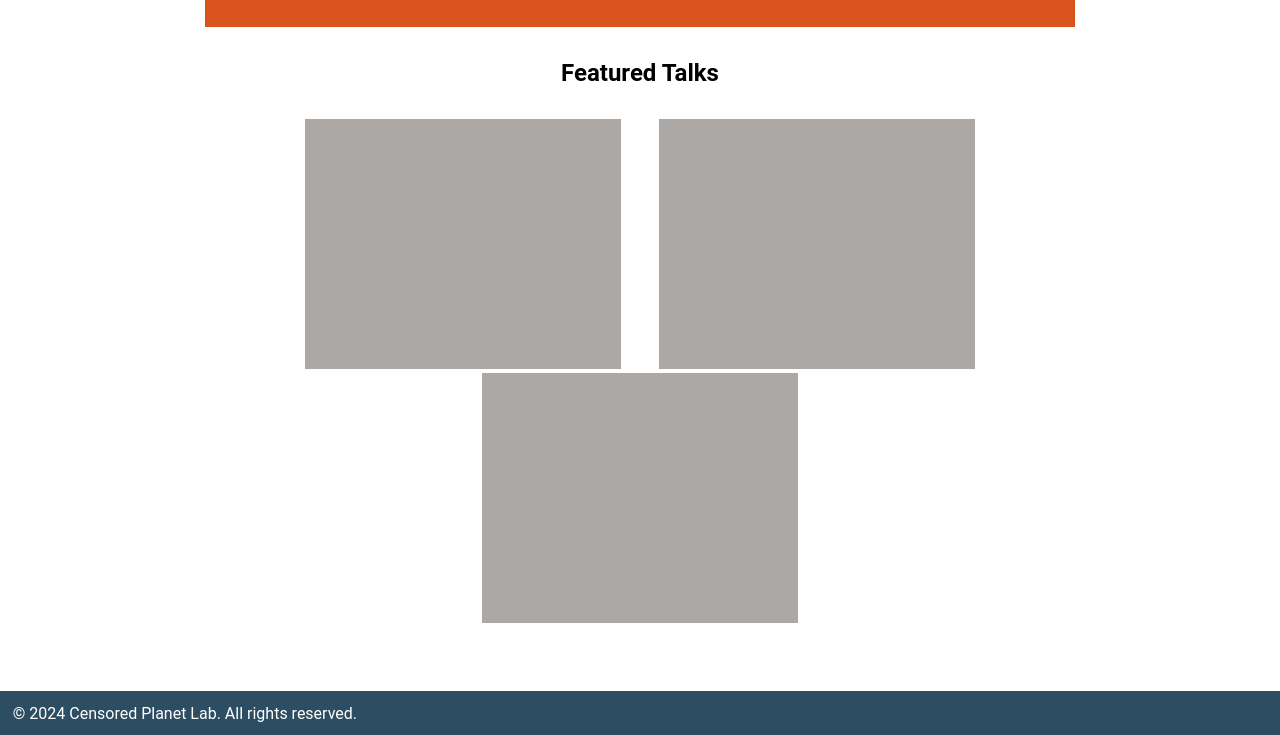
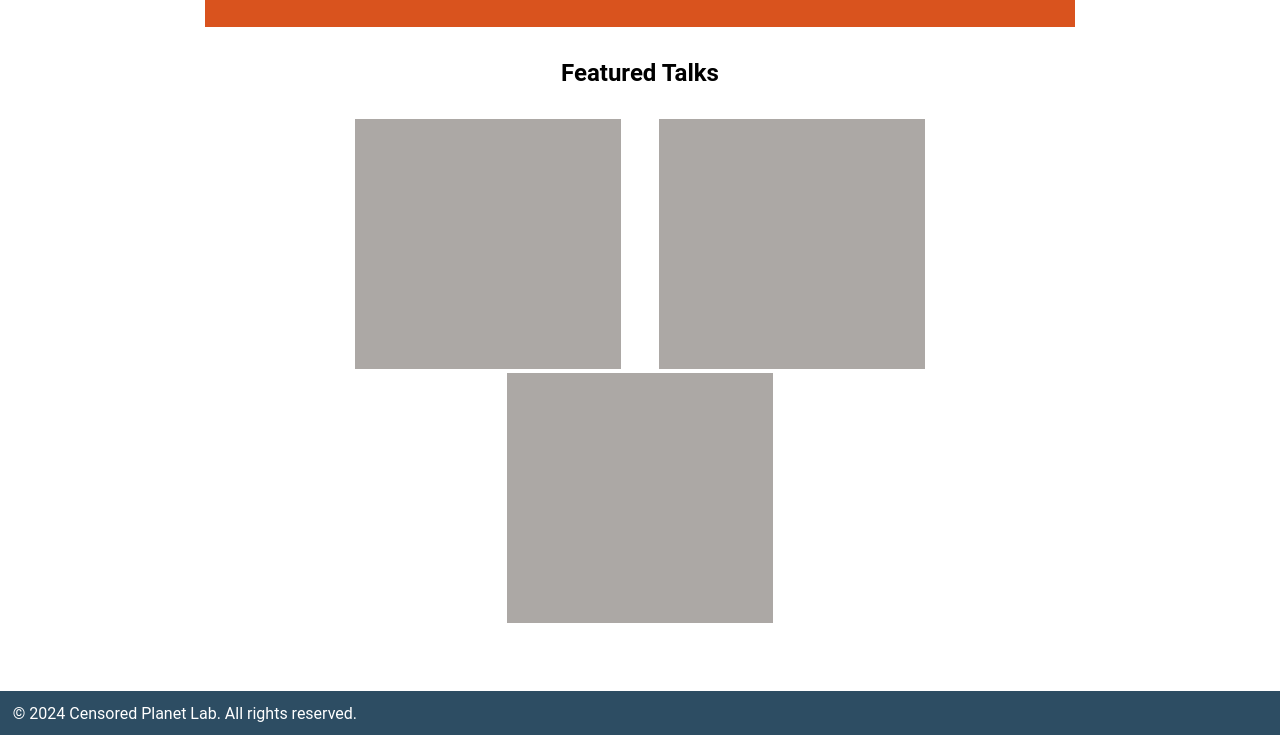
Before and after one commit to maryamnmkfrsh/censoredplanetlab, a plain HTML site: page index.html in a window 1280 px wide. Shown: the part 3020-3755 px from the top of the page. Drawn offline with Linux system fonts and the light colour scheme; a web font is replaced by a local one.

Commit message:
Update index.html

```diff
--- a/index.html
+++ b/index.html
@@ -113,9 +113,9 @@ Primis vel magnis finibus vestibulum morbi amet. Netus porttitor fermentum natoq
       </div>
       <div class="talks">
         <h2>Featured Talks</h2>
-         <img src="assets/images/placeholder.jpg" width="350px" height="250px">
-        <img src="assets/images/placeholder.jpg" width="350px" height="250px">
-        <img src="assets/images/placeholder.jpg" width="350px" height="250px">
+         <img src="assets/images/placeholder.jpg" width="300px" height="250px">
+        <img src="assets/images/placeholder.jpg" width="300px" height="250px">
+        <img src="assets/images/placeholder.jpg" width="300px" height="250px">
       </div>
 
     </main>
```
